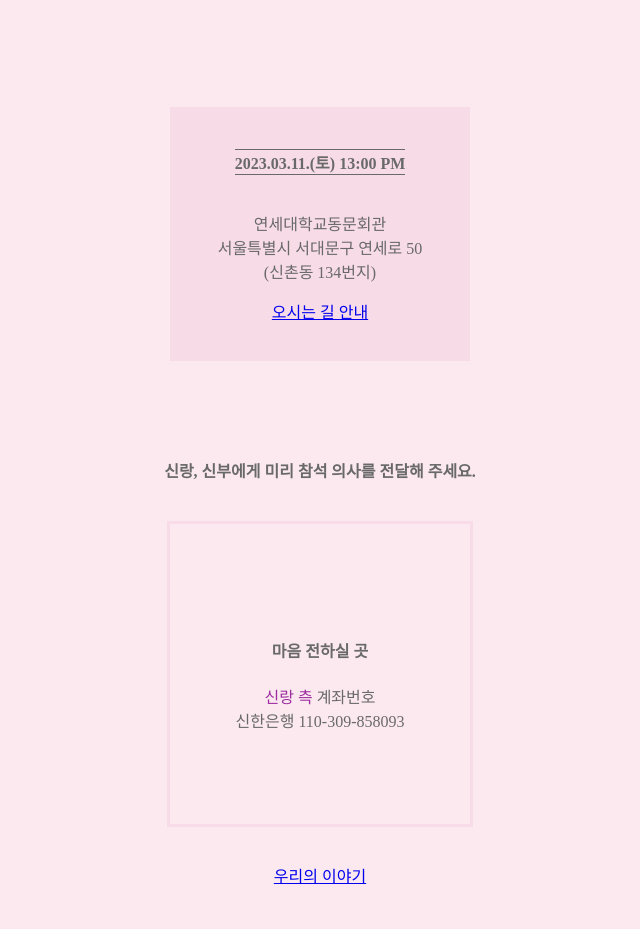
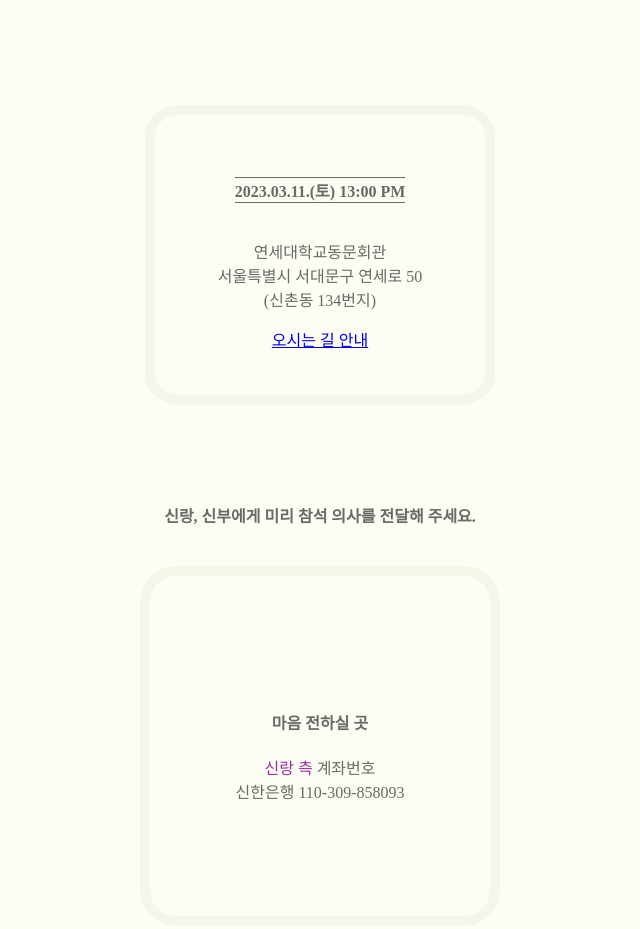
Before and after one commit to thekuhn37/wedding_invitation, a plain HTML site: page index.html in a window 1280 px wide. Shown: the part 1312-2241 px from the top of the page, without its empty margins (320-960 px from the left). Before the commit the page ends 2207 px from the top, so only its background shows below. Drawn offline with Linux system fonts and the light colour scheme.

Commit message:
220626update

```diff
--- a/index.html
+++ b/index.html
@@ -1,5 +1,16 @@
 <!DOCTYPE html>
 <html lang="en">
+<!--
+    git hub upload 방법
+    terminal
+    git init 확인 (git 파일 있는지)
+    git add -A
+    git commit -m "쓸말"
+    git push origin master
+    이러면 업로드 됨.
+
+    git hub download 방법
+    git pull !-->
 
 <head>
     <meta charset="UTF-8">
@@ -17,7 +28,7 @@
             <div style="font-size: 16px ; display: inline-block;">황용섭 · 고혜숙의 차남,</div> 황덕훈
         </h3>
         <h3>
-            <div style="font-size: 16px ; display: inline-block;">김지훈 · 황영희의 장녀,</div> 김소현
+            <div style="font-size: 16px ; display: inline-block;">김진훈 · 황영희의 장녀,</div> 김소현
         </h3>
     </div>
     <img id="livingroom" src="./img/livingroom.jpg" width="300px" alt="livingroom">
@@ -36,7 +47,6 @@
             서울특별시 서대문구 연세로 50 <br> (신촌동 134번지)
         </p>
         <a href="https://www.ysab.co.kr/about.php?mid=m01_04" target="_blank" title="연세대동문회관 약도 페이지">오시는 길 안내</a>
-        <br><br>
     </div>
     <br>
     <h4>신랑, 신부에게 미리 참석 의사를 전달해 주세요.</h4>
--- a/style.css
+++ b/style.css
@@ -1,7 +1,7 @@
 body {
     text-align: center;
     color: dimgray;
-    background-color: rgb(252, 233, 239);
+    background-color: rgb(253, 253, 243);
 }
 
 #title {
@@ -12,18 +12,20 @@ body {
 }
 
 #livingroom {
-    border: 1px solid rgb(247, 240, 240);
+    border: 1px solidrgb(253, 253, 243);
+    border-radius: 20px;
     margin-bottom: 100px;
     margin-top: 100px;
 }
 
 #eventinfo {
-    background-color: rgba(200, 100, 150, 0.1);
+    border: 10px solid rgba(238, 238, 226, 0.5);
+    border-radius: 10%;
     display: inline-block;
-    width: 300px;
+    width: 250px;
+    height: 200px;
     margin: 76px;
-    padding-top: 20px;
-    padding-bottom: 20px;
+    padding: 40px;
 }
 
 span {
@@ -51,10 +53,10 @@ span {
     margin: auto;
     width: 300px;
     height: 300px;
-    border: 3px solid rgba(200, 100, 150, 0.1);
+    border: 10px solid rgba(238, 238, 226, 0.5);
+    border-radius: 10%;
     display: flex;
     justify-content: center;
     align-items: center;
+    padding: 20px;
 }
-
-.account {}
```
